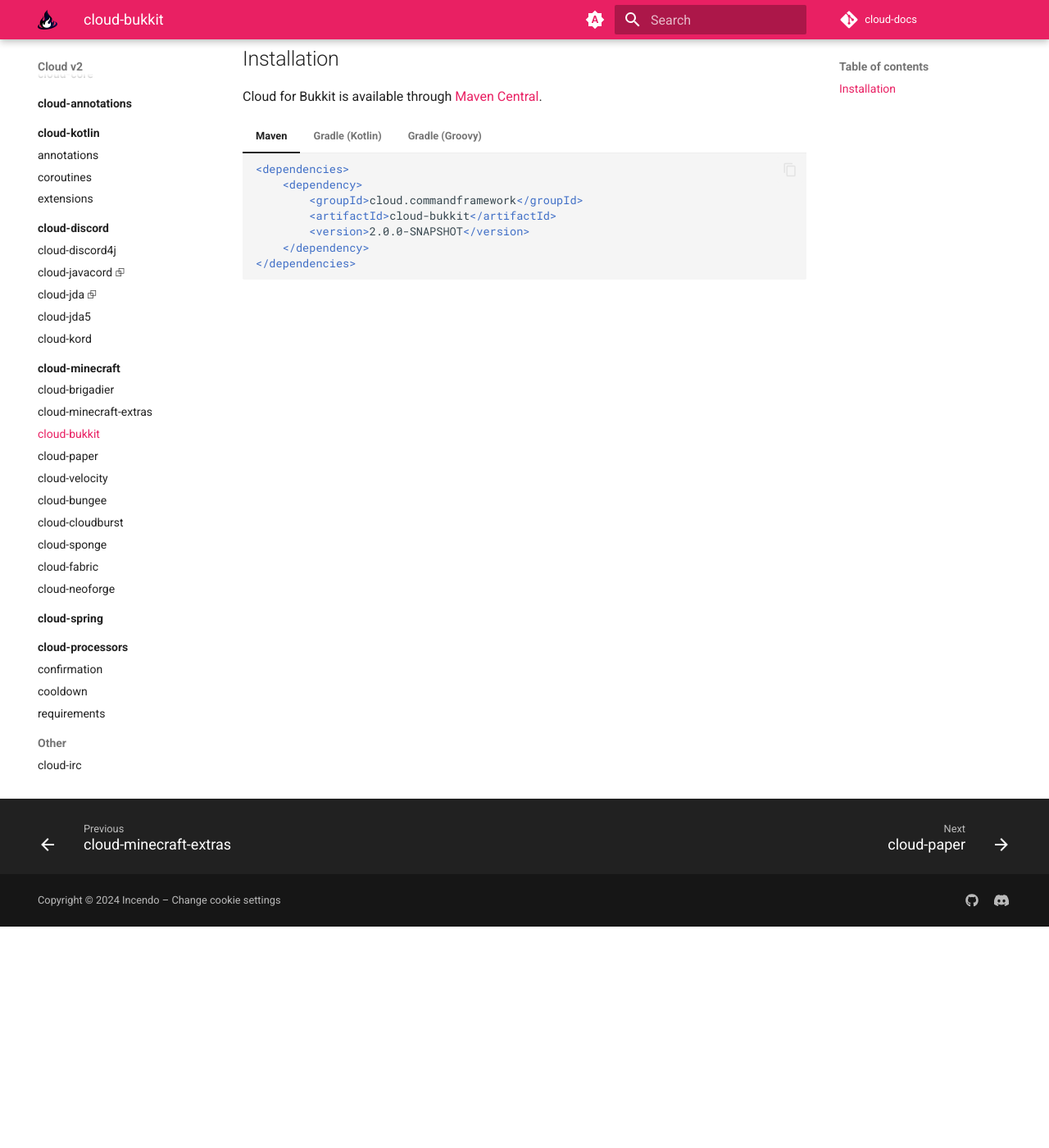
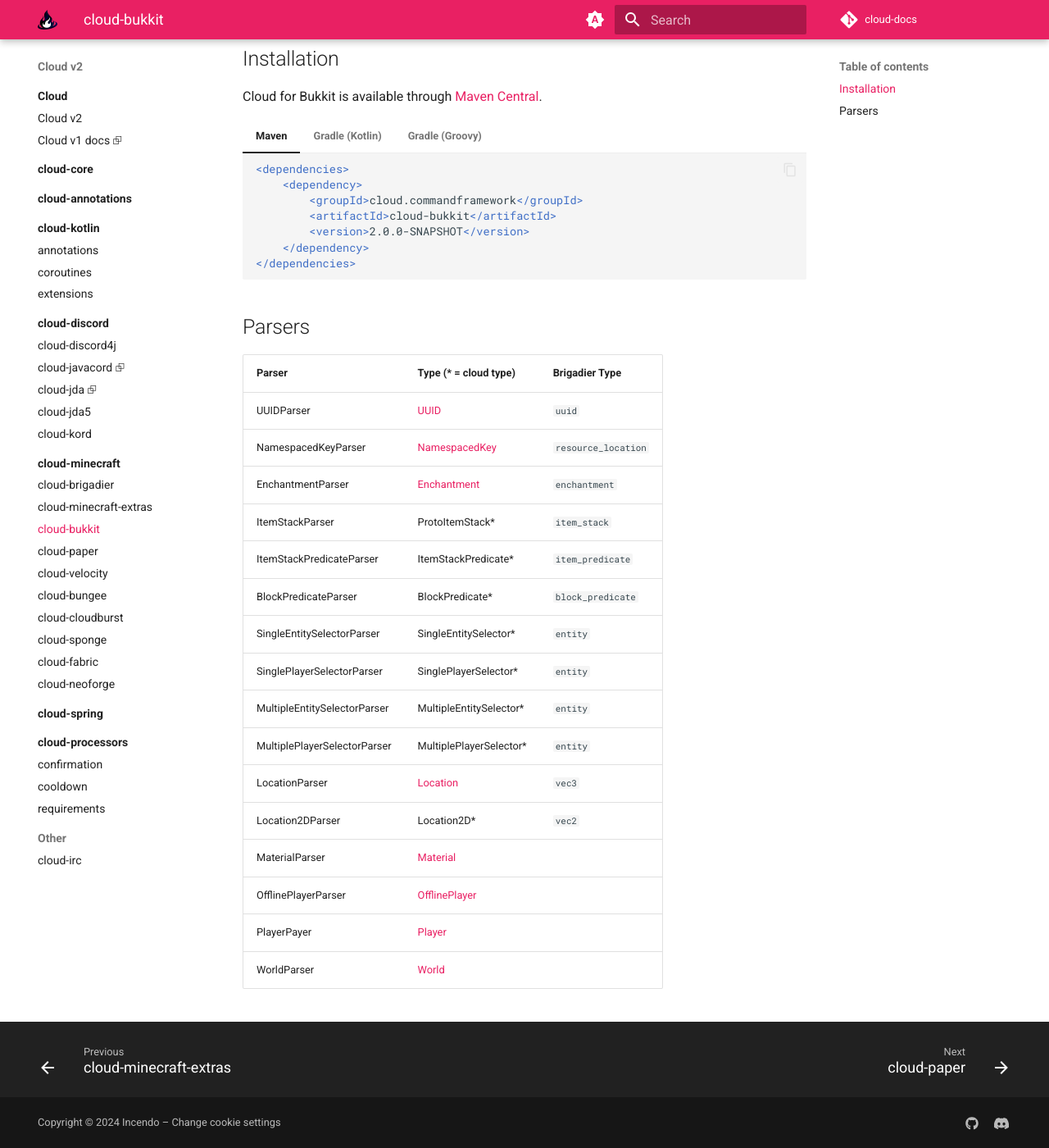
Before and after one commit to Incendo/cloud-docs, an MkDocs documentation site: the page built from docs/minecraft/bukkit.md, in a window 1280 px wide and 1400 px high, scrolled down 270 px. Shown: the whole window at 82% size. Built offline with MkDocs 1.6.1 and Material for MkDocs 9.7.7, drawn with Linux system fonts in a browser that asks for light colours; comment, search, counter and statistics services are not loaded.

Commit message:
feat(minecraft): add list of bukkit parsers

````diff
--- a/docs/minecraft/bukkit.md
+++ b/docs/minecraft/bukkit.md
@@ -33,3 +33,24 @@
     ```groovy
     implementation 'cloud.commandframework:cloud-bukkit:2.0.0-SNAPSHOT'
     ```
+
+## Parsers
+
+| Parser                       | Type (\* = cloud type)                                                                   | Brigadier Type      |
+| ---------------------------- | ---------------------------------------------------------------------------------------- | ------------------- |
+| UUIDParser                   | [UUID](https://docs.oracle.com/en/java/javase/21/docs/api/java.base/java/util/UUID.html) | `uuid`              |
+| NamespacedKeyParser          | [NamespacedKey](https://jd.papermc.io/paper/1.20/org/bukkit/NamespacedKey.html)          | `resource_location` |
+| EnchantmentParser            | [Enchantment](https://jd.papermc.io/paper/1.20/org/bukkit/enchantments/Enchantment.html) | `enchantment`       |
+| ItemStackParser              | ProtoItemStack\*                                                                         | `item_stack`        |
+| ItemStackPredicateParser     | ItemStackPredicate\*                                                                     | `item_predicate`    |
+| BlockPredicateParser         | BlockPredicate\*                                                                         | `block_predicate`   |
+| SingleEntitySelectorParser   | SingleEntitySelector\*                                                                   | `entity`            |
+| SinglePlayerSelectorParser   | SinglePlayerSelector\*                                                                   | `entity`            |
+| MultipleEntitySelectorParser | MultipleEntitySelector\*                                                                 | `entity`            |
+| MultiplePlayerSelectorParser | MultiplePlayerSelector\*                                                                 | `entity`            |
+| LocationParser               | [Location](https://jd.papermc.io/paper/1.20/org/bukkit/Location.html)                    | `vec3`              |
+| Location2DParser             | Location2D\*                                                                             | `vec2`              |
+| MaterialParser               | [Material](https://jd.papermc.io/paper/1.20/org/bukkit/Material.html)                    |                     |
+| OfflinePlayerParser          | [OfflinePlayer](https://jd.papermc.io/paper/1.20/org/bukkit/OfflinePlayer.html)          |                     |
+| PlayerPayer                  | [Player](https://jd.papermc.io/paper/1.20/org/bukkit/entity/Player.html)                 |                     |
+| WorldParser                  | [World](https://jd.papermc.io/paper/1.20/org/bukkit/World.html)                          |                     |
````
Also changed, not shown: docs/minecraft/paper.md (+4 -0 lines).
